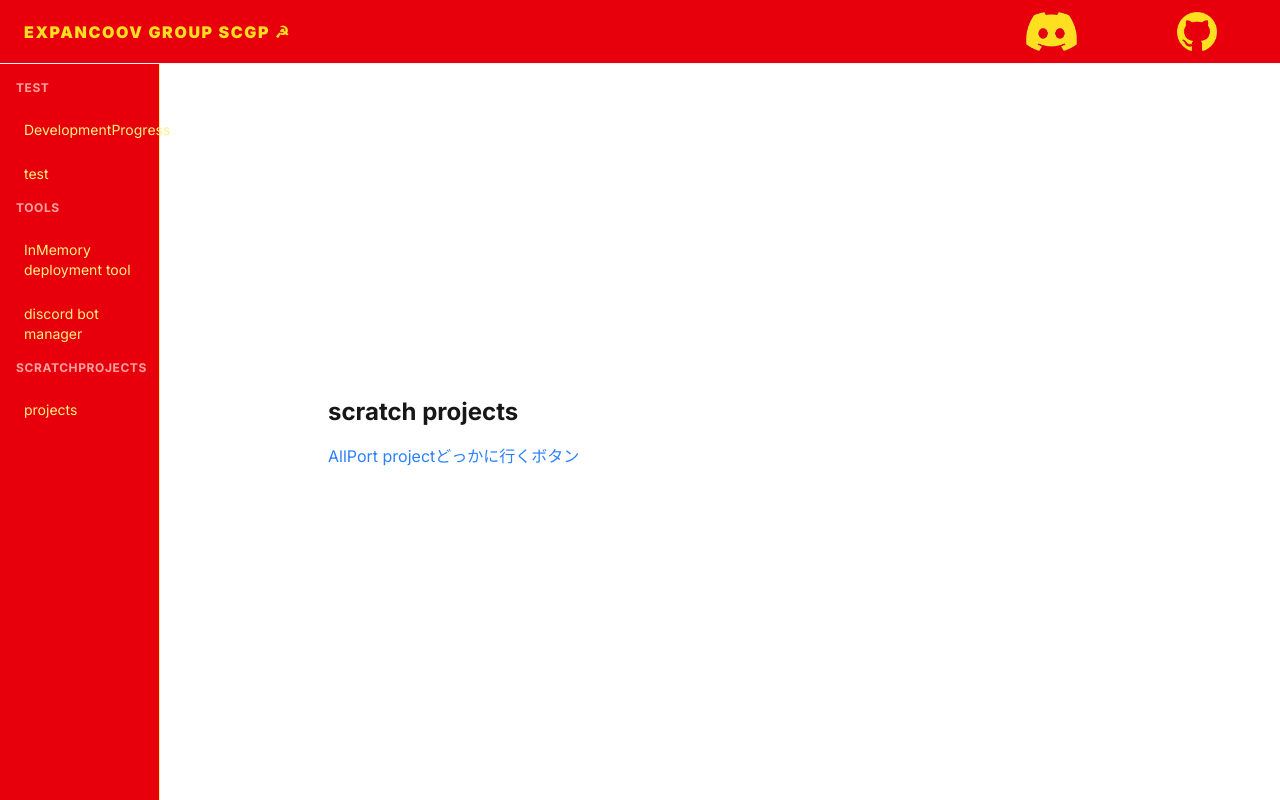
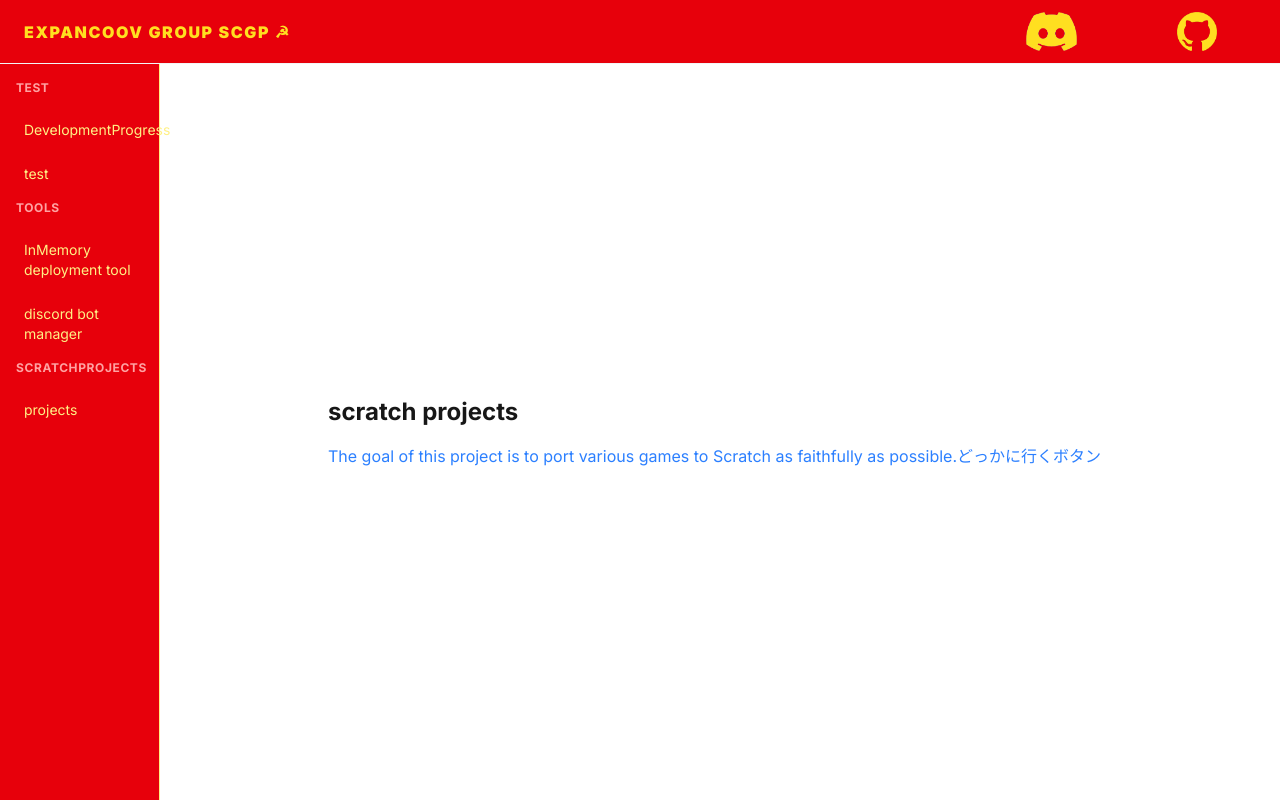
Before and after one commit to kousei085875900/scgp, a Next.js app: page /projects in a window 1280 px wide. Built offline with nearby package versions, Linux system fonts and the light colour scheme.

Commit message:
Clarify AllPort project link text
Updated the link text to provide a clearer project goal.

```diff
--- a/app/projects/page.tsx
+++ b/app/projects/page.tsx
@@ -11,7 +11,7 @@ export default function Home() {
       </h1>
 
       <Link href="/allport" className="text-blue-500 hover:underline">
-        AllPort project
+        The goal of this project is to port various games to Scratch as faithfully as possible.
       </Link>
 
 
```
